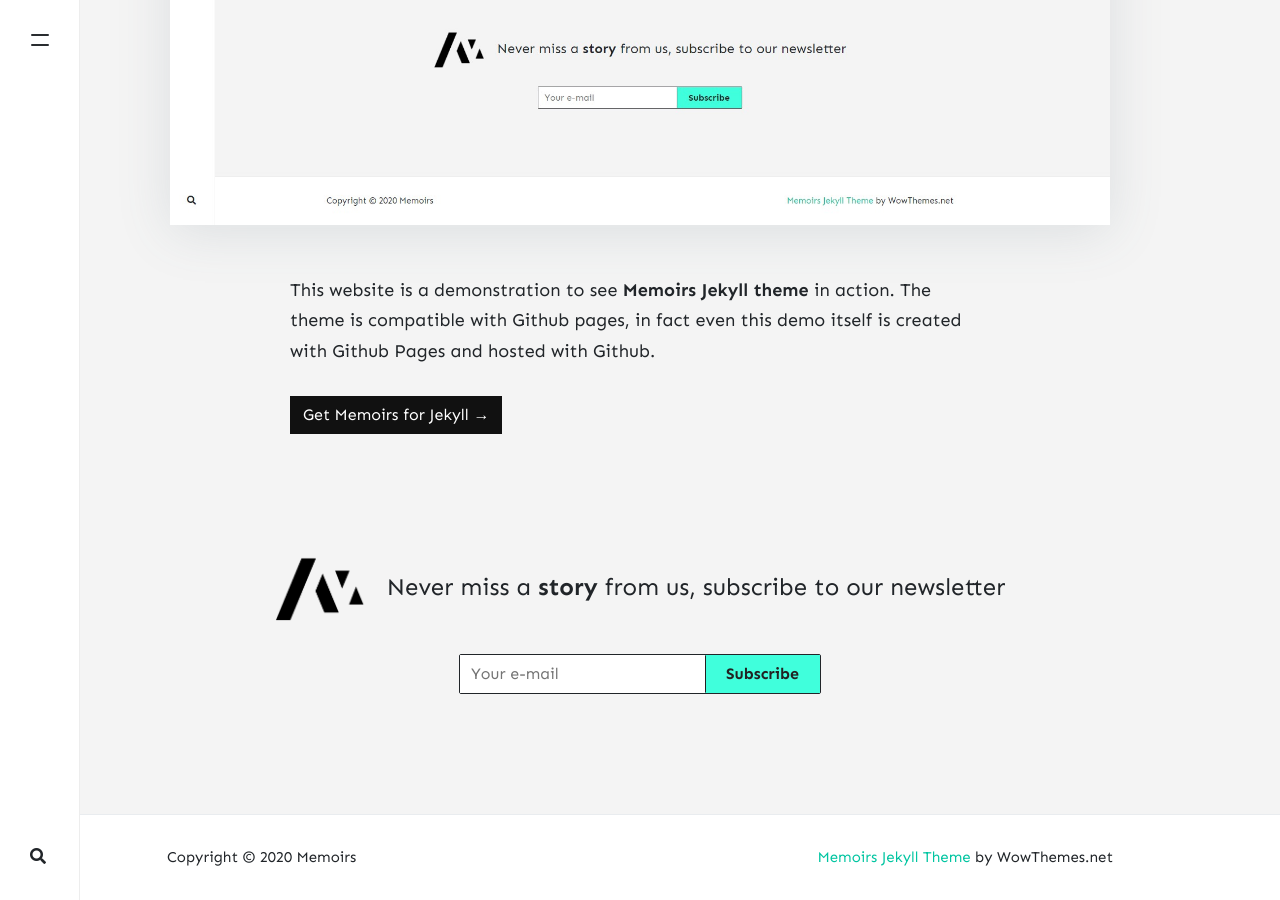
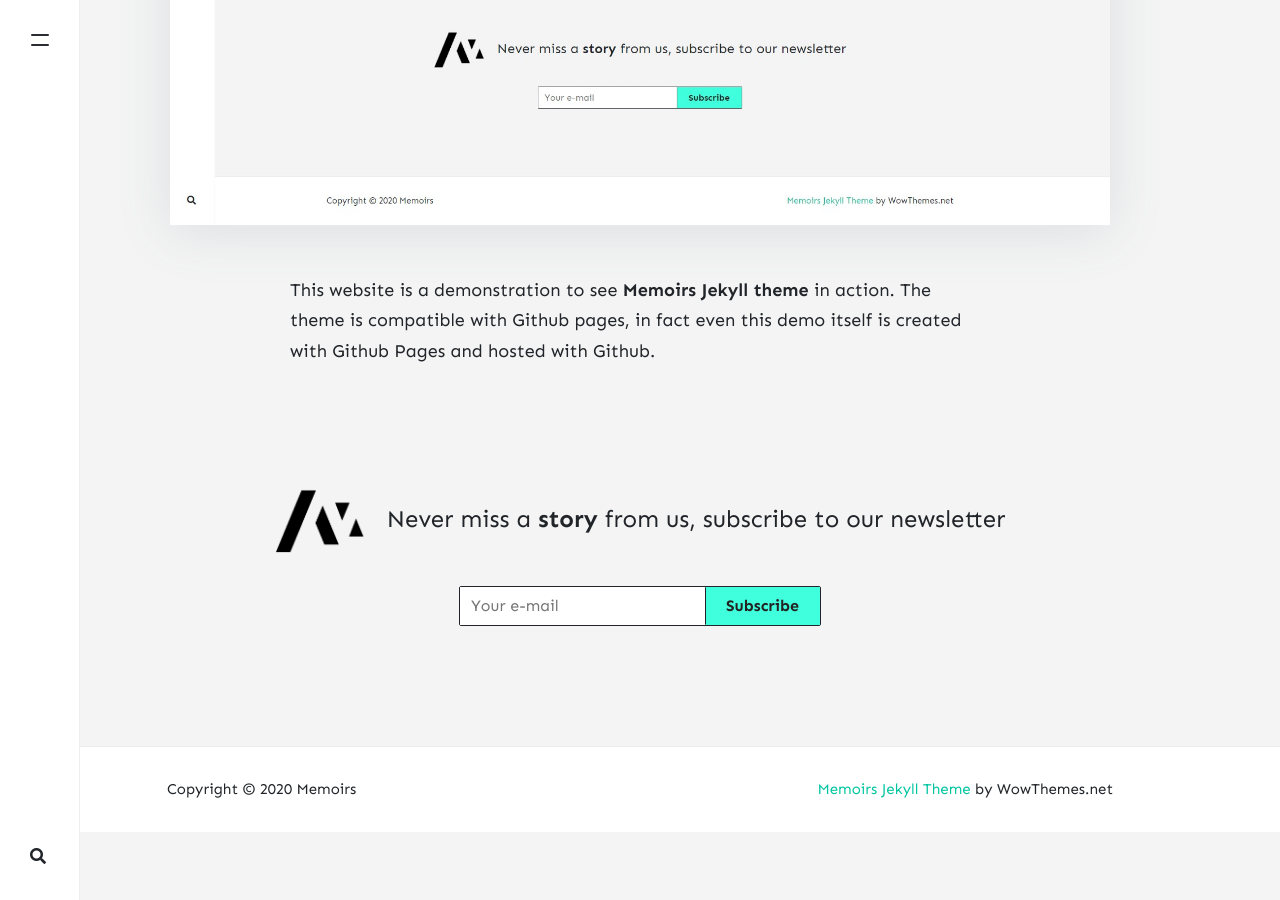
Before and after one commit to GovindSreenath/oceanic-sun-ceafc, a Jekyll site: the page built from _pages/about.md, in a window 1280 px wide and 900 px high, scrolled down 1591 px. Built offline with Jekyll 4.4.1, drawn with Linux system fonts in a browser that asks for light colours; nearby versions of some CDN libraries; comment, search, counter and statistics services are not loaded; after the commit the page ends 2423 px from its top, so only the background shows below that.

Commit message:
about.md: updated markdown_content

```diff
--- a/_pages/about.md
+++ b/_pages/about.md
@@ -1,6 +1,6 @@
 ---
 layout: page
-title: Memoirs, a free minimalist Jekyll blogging theme with modern design
+title: 'Memoirs, a free minimalist Jekyll blogging theme with modern design'
 permalink: /about
 comments: false
 image: assets/images/screenshot.jpg
@@ -8,5 +8,3 @@ imageshadow: true
 ---
 
 This website is a demonstration to see **Memoirs Jekyll theme** in action. The theme is compatible with Github pages, in fact even this demo itself is created with Github Pages and hosted with Github.
-
-<a target="_blank" href="https://bootstrapstarter.com/bootstrap-templates/jekyll-theme-memoirs/" class="btn btn-dark"> Get Memoirs for Jekyll &rarr;</a>
```
